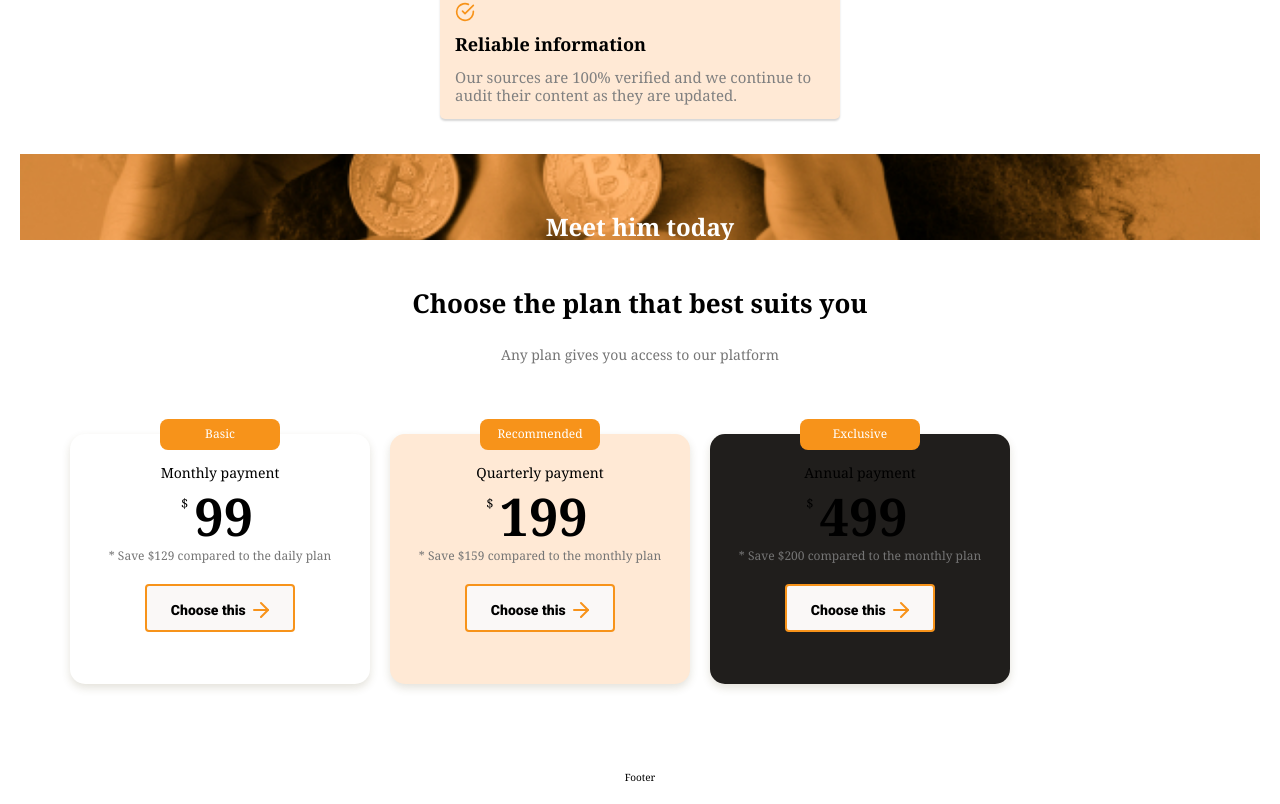
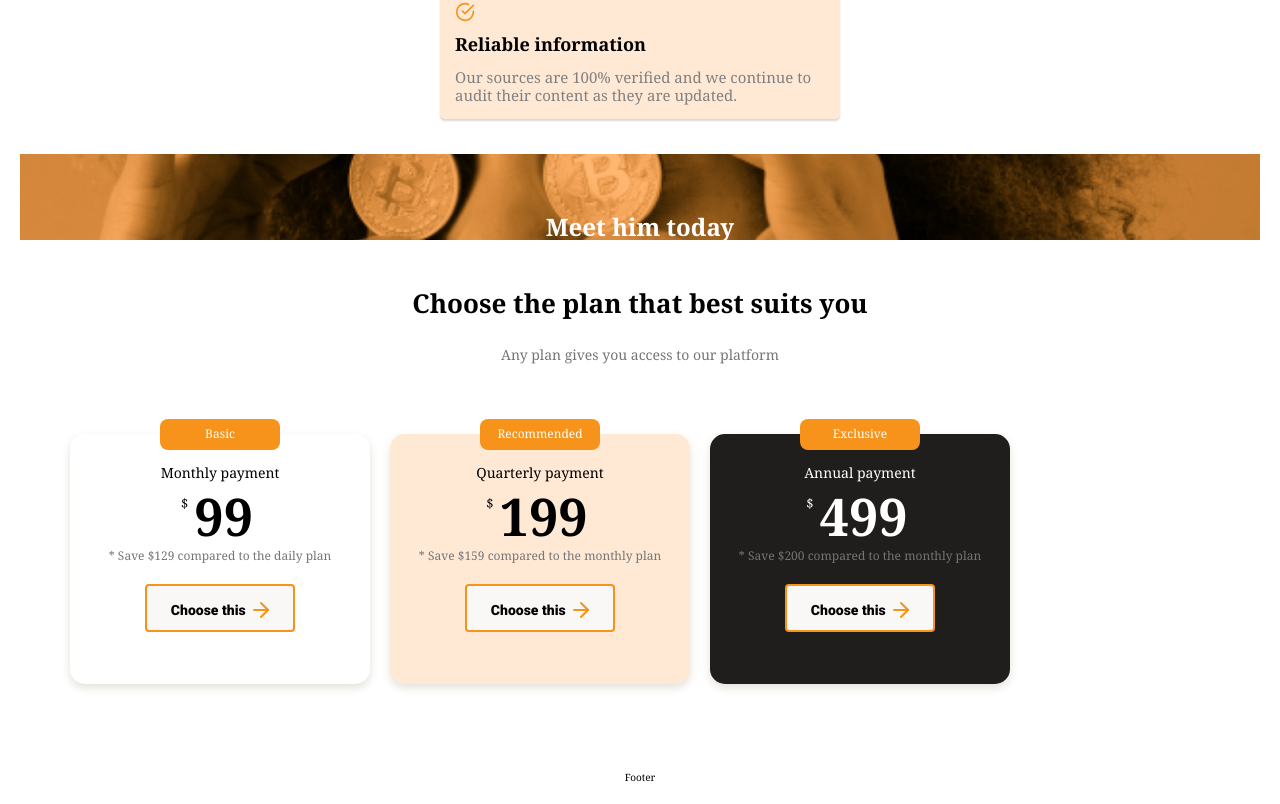
Before and after one commit to rroderickk/mobilefirst, a React app: page /mobilefirst/ in a window 1280 px wide. Shown: the part 2810-3614 px from the top of the page. Built offline with nearby package versions, Linux system fonts and the light colour scheme; no server answers.

Commit message:
[FIX] font colors cards plans conditionals

```diff
--- a/src/components/SectionCuatro/index.scss
+++ b/src/components/SectionCuatro/index.scss
@@ -62,14 +62,14 @@
   font-size: 1.4rem;
   font-weight: 500;
   line-height: 1.8rem;
-  color: var(--black);
+  // color: var(--black);
 }
 .plan-card-price{
   padding: 5px 0;
   font-size: 5.2rem;
   font-weight: bold;
   line-height: 5.3rem;
-  color: var(--black);
+  // color: var(--black);
   // outline: 1px solid red;
 }
 .plan-card-price sup{
@@ -125,6 +125,7 @@
 }
 .Exclusive{
   background-color: var(--warn-black);
+  color: white;
 }
 .Recommended{
   background-color: var(--soft-orange);
```
